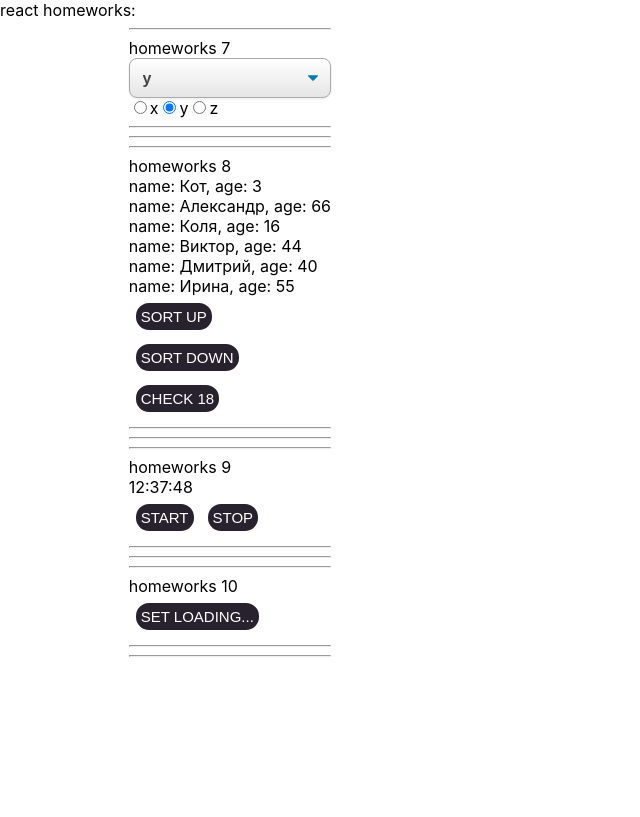
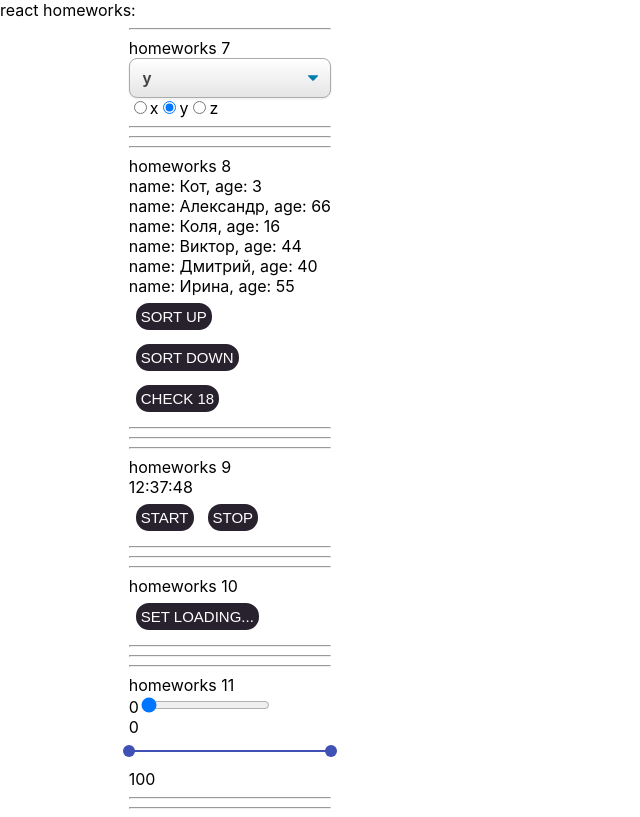
Before and after one commit to alicereactus/learn-ignat-react, a React (Create React App) app: page /#/junior in a window 1280 px wide. Shown: the whole page, without its empty margins (0-640 px from the left). Built offline with nearby package versions, Linux system fonts and the light colour scheme.

Commit message:
add HW11

```diff
--- a/package.json
+++ b/package.json
@@ -4,6 +4,8 @@
   "private": true,
   "homepage": "https://alicereactus.github.io/learn-ignat-react",
   "dependencies": {
+    "@material-ui/core": "^4.11.2",
+    "@material-ui/icons": "^4.11.2",
     "@testing-library/jest-dom": "^4.2.4",
     "@testing-library/react": "^9.3.2",
     "@testing-library/user-event": "^7.1.2",
--- a/src/p2-homeworks/h11/HW11.tsx
+++ b/src/p2-homeworks/h11/HW11.tsx
@@ -1,10 +1,22 @@
 import React, {useState} from "react";
+
 import SuperRange from "./common/c7-SuperRange/SuperRange";
 import SuperDoubleRange from "./common/c8-SuperDoubleRange/SuperDoubleRange";
 
 function HW11() {
     const [value1, setValue1] = useState(0);
     const [value2, setValue2] = useState(100);
+
+    const onChangeRange = (newValue: number) => {
+        setValue1(newValue)
+    }
+
+    const onChangeDoubleRange = (newValues: number | number[]) => {
+        if (typeof newValues === "object") {
+            setValue1(newValues[0])
+            setValue2(newValues[1])
+        }
+    }
 
     return (
         <div>
@@ -15,15 +27,19 @@ function HW11() {
             <div>
                 <span>{value1}</span>
                 <SuperRange
-                    // сделать так чтоб value1 изменялось
+                    value={value1}
+                    onChangeRange={onChangeRange}// сделать так чтоб value1 изменялось
                 />
             </div>
 
             <div>
                 <span>{value1}</span>
+                <span>
                 <SuperDoubleRange
-                    // сделать так чтоб value1 и value2 изменялось
+                    value={[value1, value2]}
+                    onChangeDoubleRange={onChangeDoubleRange} // сделать так чтоб value1 и value2 изменялось
                 />
+                </span>
                 <span>{value2}</span>
             </div>
 
--- a/src/p2-homeworks/h11/common/c7-SuperRange/SuperRange.tsx
+++ b/src/p2-homeworks/h11/common/c7-SuperRange/SuperRange.tsx
@@ -7,7 +7,7 @@ type DefaultInputPropsType = DetailedHTMLProps<InputHTMLAttributes<HTMLInputElem
 // здесь мы говорим что у нашего инпута будут такие же пропсы как у обычного инпута
 // (чтоб не писать value: string, onChange: ...; они уже все описаны в DefaultInputPropsType)
 type SuperRangePropsType = DefaultInputPropsType & { // и + ещё пропсы которых нет в стандартном инпуте
-    onChangeRange?: (value: number) => void
+    onChangeRange: (newValue: number) => void
 };
 
 const SuperRange: React.FC<SuperRangePropsType> = (
@@ -15,6 +15,7 @@ const SuperRange: React.FC<SuperRangePropsType> = (
         type, // достаём и игнорируем чтоб нельзя было задать другой тип инпута
         onChange, onChangeRange,
         className,
+        value,
 
         ...restProps// все остальные пропсы попадут в объект restProps
     }
@@ -31,6 +32,7 @@ const SuperRange: React.FC<SuperRangePropsType> = (
         <>
             <input
                 type={"range"}
+                value={value}
                 onChange={onChangeCallback}
                 className={finalRangeClassName}
 
--- a/src/p2-homeworks/h11/common/c8-SuperDoubleRange/SuperDoubleRange.tsx
+++ b/src/p2-homeworks/h11/common/c8-SuperDoubleRange/SuperDoubleRange.tsx
@@ -1,22 +1,31 @@
-import React from "react";
+import React, { ChangeEvent } from "react";
+import Slider from "@material-ui/core/Slider";
 
 type SuperDoubleRangePropsType = {
-    onChangeRange?: (value: [number, number]) => void
-    value?: [number, number]
+    value: Array<number>
+    onChangeDoubleRange: (newValues: number | number[]) => void
     // min, max, step, disable, ...
 }
 
 const SuperDoubleRange: React.FC<SuperDoubleRangePropsType> = (
     {
-        onChangeRange, value,
+        value, onChangeDoubleRange
         // min, max, step, disable, ...
     }
 ) => {
     // сделать самому, можно подключать библиотеки
+    const onChangeCallback = (event: ChangeEvent<{}>, newValues: number | number[]): void => {
+        onChangeDoubleRange(newValues)
+    }
 
     return (
         <>
-            DoubleRange
+            <Slider
+                value={value}
+                onChange={onChangeCallback}
+                valueLabelDisplay="auto"
+                aria-labelledby="range-slider"
+            />
         </>
     );
 }
--- a/src/p2-homeworks/h5/pages/Junior.tsx
+++ b/src/p2-homeworks/h5/pages/Junior.tsx
@@ -1,5 +1,6 @@
 import React from "react";
 import HW10 from "../../h10/HW10";
+import HW11 from "../../h11/HW11";
 import HW7 from "../../h7/HW7";
 import HW8 from "../../h8/HW8";
 import HW9 from "../../h9/HW9";
@@ -11,6 +12,7 @@ function Junior() {
       <HW8 />
       <HW9 />
       <HW10 />
+      <HW11 />
     </div>
   );
 }
```
Also changed, not shown: 1 other file (tests, documents, lock files or other folders).
